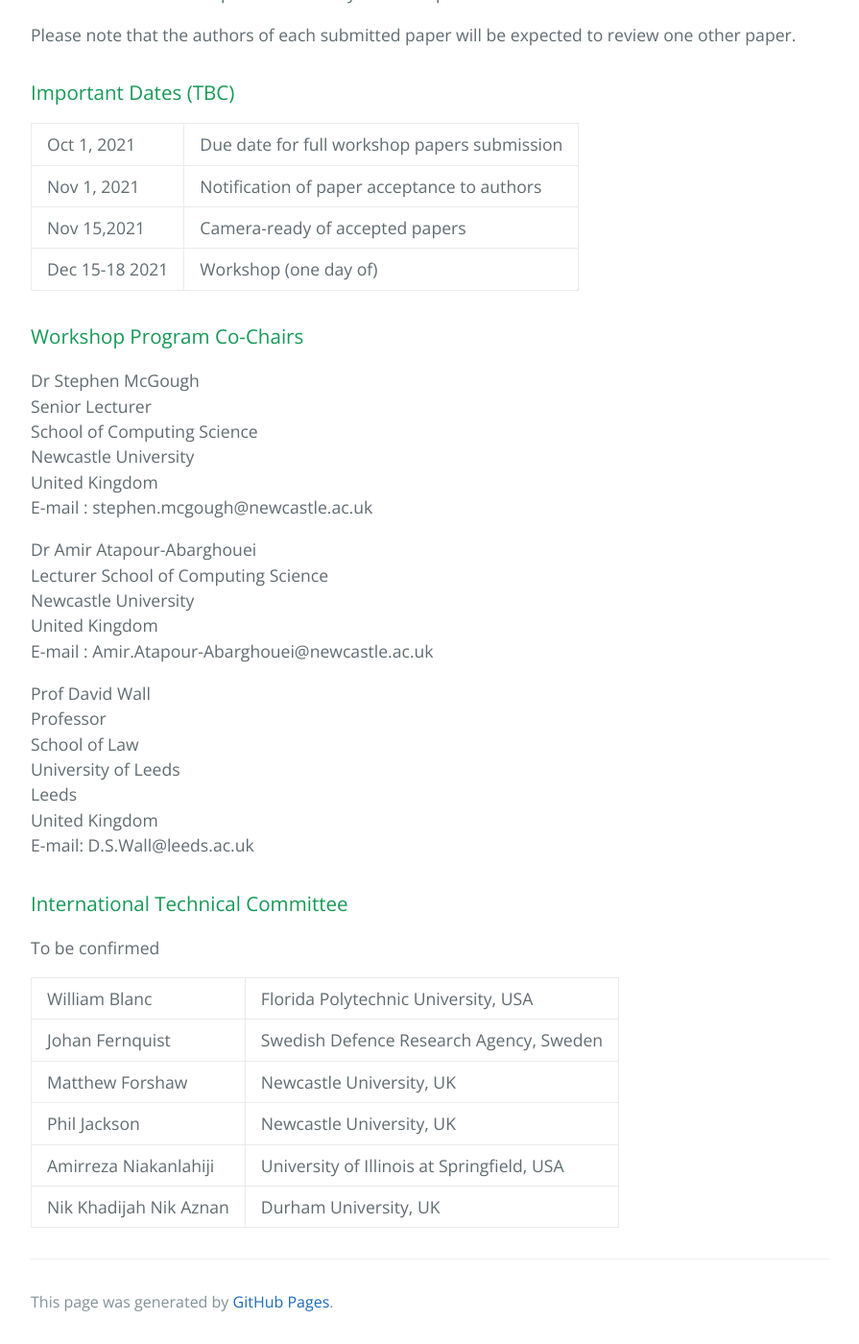
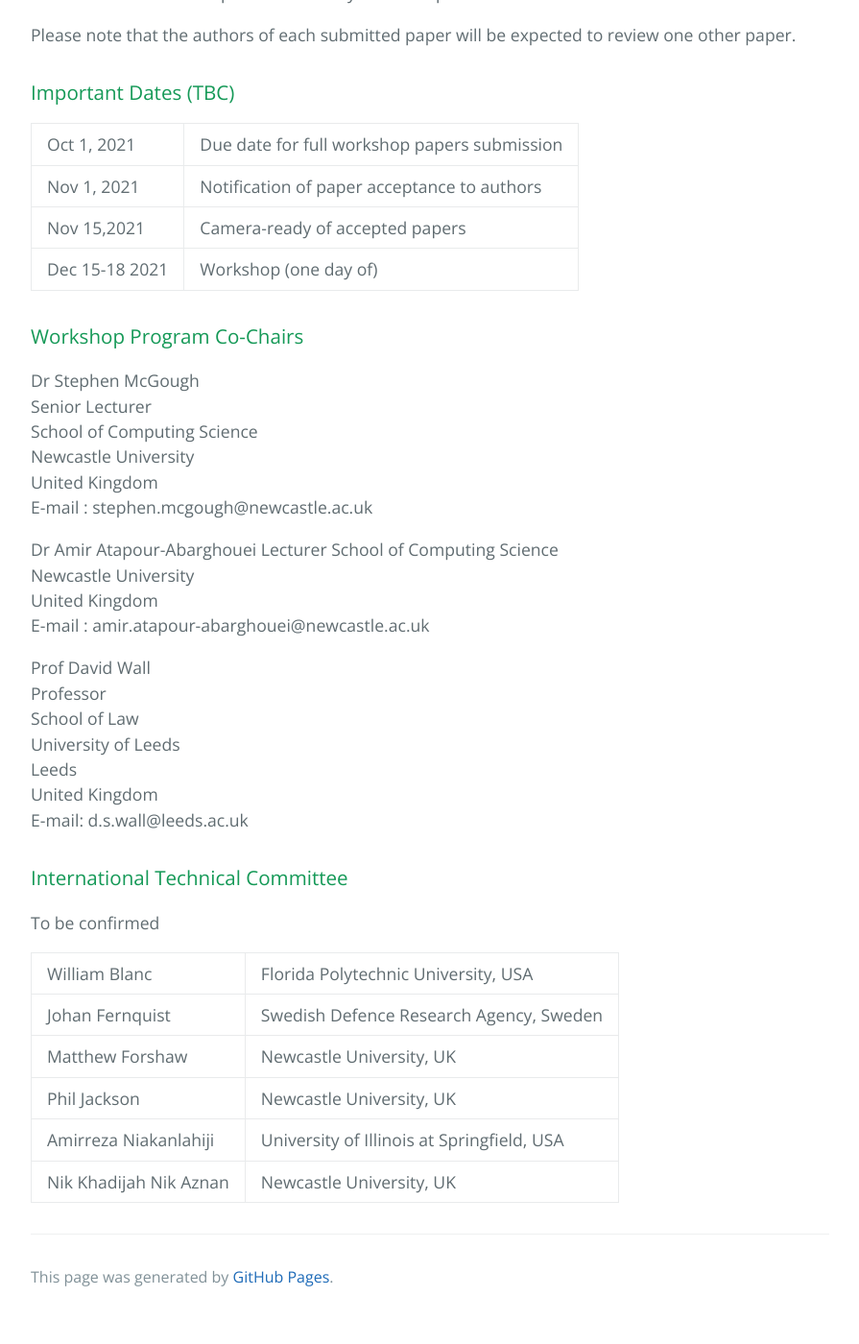
Before and after one commit to bda4cid/bda4cid.github.io, a Jekyll site: the page built from index.md, in a window 1280 px wide and 1400 px high, scrolled down 3012 px. Shown: the whole window at 96% size, without its empty margins (192-1087 px from the left). Built offline with Jekyll 4.4.1, drawn with Linux system fonts in a browser that asks for light colours; our own code applies the rules of GitHub Pages for plain Markdown files; after the commit the page ends 4386 px from its top, so only the background shows below that.

Commit message:
minor corrections

```diff
--- a/index.md
+++ b/index.md
@@ -104,7 +104,7 @@
 School of Computing Science
 Newcastle University
 United Kingdom
-E-mail : Amir.Atapour-Abarghouei@newcastle.ac.uk
+E-mail : amir.atapour-abarghouei@newcastle.ac.uk
 
 Prof David Wall
 Professor
@@ -112,7 +112,7 @@
 University of Leeds
 Leeds
 United Kingdom
-E-mail: D.S.Wall@leeds.ac.uk
+E-mail: d.s.wall@leeds.ac.uk
 
 ### International Technical Committee
 
@@ -124,4 +124,4 @@
 | Matthew Forshaw | Newcastle University, UK |
 | Phil Jackson | Newcastle University, UK |
 | Amirreza Niakanlahiji | University of Illinois at Springfield, USA |
-| Nik Khadijah Nik Aznan | Durham University, UK |
+| Nik Khadijah Nik Aznan | Newcastle University, UK |
```
